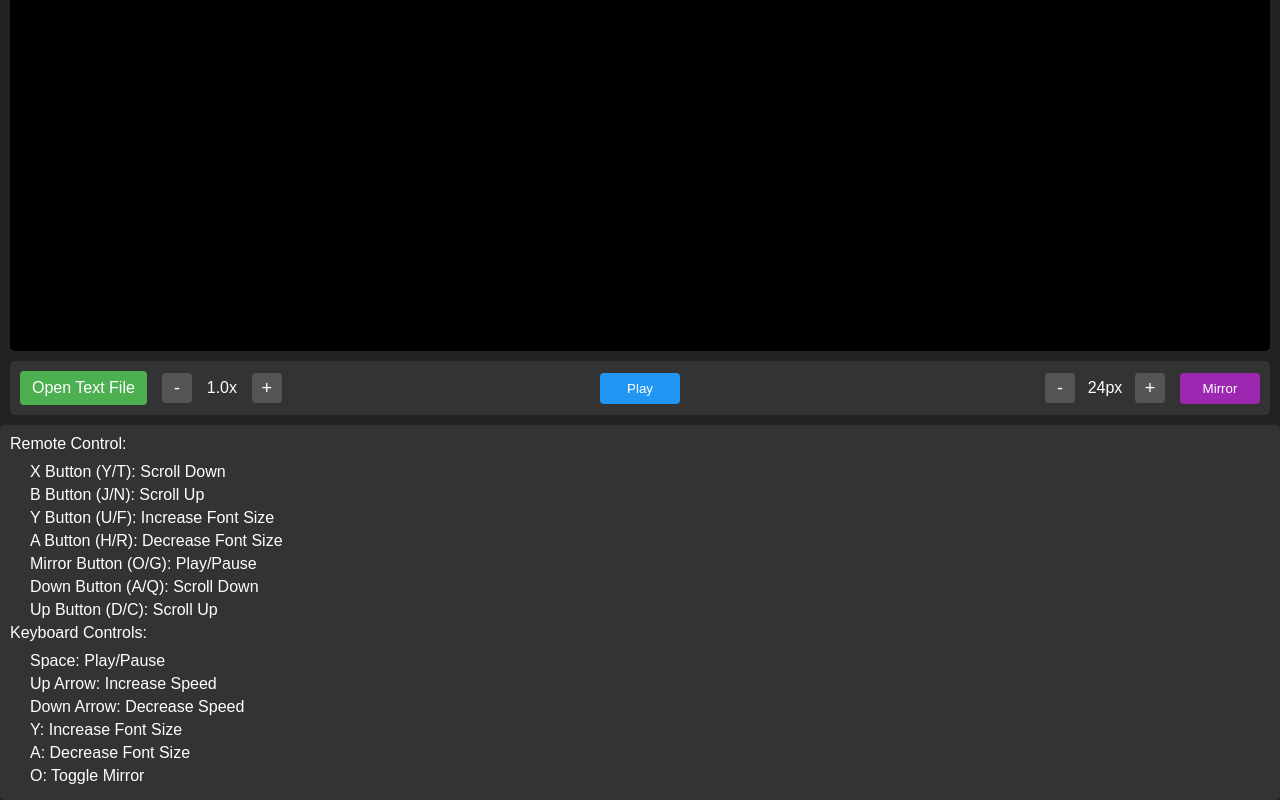
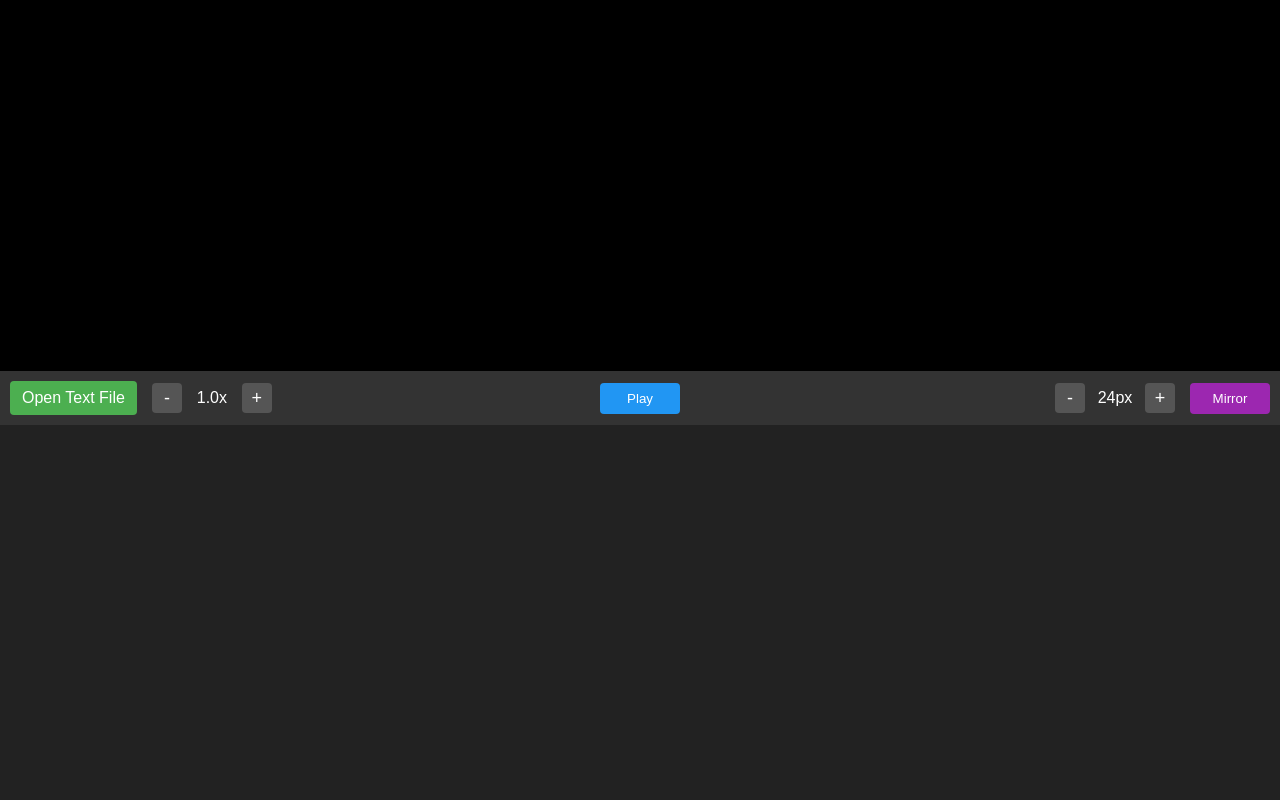
Before and after one commit to a-fischbach/TeleprompterJS, a website: page index.html in a window 1280 px wide. Shown: the part 375-1175 px from the top of the page. After the commit the page ends 800 px from the top, so only its background shows below. Drawn offline with Linux system fonts and the light colour scheme.

Commit message:
fix container styles

```diff
--- a/index.html
+++ b/index.html
@@ -35,27 +35,7 @@
 				</div>
 			</div>
 		</div>
-		<div class="keyboard-instructions">
-			<p>Remote Control:</p>
-			<ul>
-				<li>X Button (Y/T): Scroll Down</li>
-				<li>B Button (J/N): Scroll Up</li>
-				<li>Y Button (U/F): Increase Font Size</li>
-				<li>A Button (H/R): Decrease Font Size</li>
-				<li>Mirror Button (O/G): Play/Pause</li>
-				<li>Down Button (A/Q): Scroll Down</li>
-				<li>Up Button (D/C): Scroll Up</li>
-			</ul>
-			<p>Keyboard Controls:</p>
-			<ul>
-				<li>Space: Play/Pause</li>
-				<li>Up Arrow: Increase Speed</li>
-				<li>Down Arrow: Decrease Speed</li>
-				<li>Y: Increase Font Size</li>
-				<li>A: Decrease Font Size</li>
-				<li>O: Toggle Mirror</li>
-			</ul>
-		</div>
+
 		<script src="dist/script.js"></script>
 	</body>
 </html>
--- a/styles.css
+++ b/styles.css
@@ -10,13 +10,16 @@ body {
 	color: white;
 	height: 100vh;
 	overflow: hidden;
+	margin: 0;
+	padding: 0;
 }
 
 .container {
 	display: flex;
 	flex-direction: column;
 	height: 100vh;
-	padding: 10px;
+	padding: 0;
+	margin: 0;
 }
 
 .controls {
@@ -25,8 +28,8 @@ body {
 	align-items: center;
 	padding: 10px;
 	background-color: #333;
-	border-radius: 5px;
-	margin-top: 10px;
+	border-radius: 0;
+	margin: 0;
 	position: relative;
 }
 
@@ -122,9 +125,9 @@ body {
 	flex: 1;
 	position: relative;
 	background-color: black;
-	border-radius: 5px;
+	border-radius: 0;
 	overflow: hidden;
-	margin-bottom: 0;
+	margin: 0;
 }
 
 .scroll-container {
```
